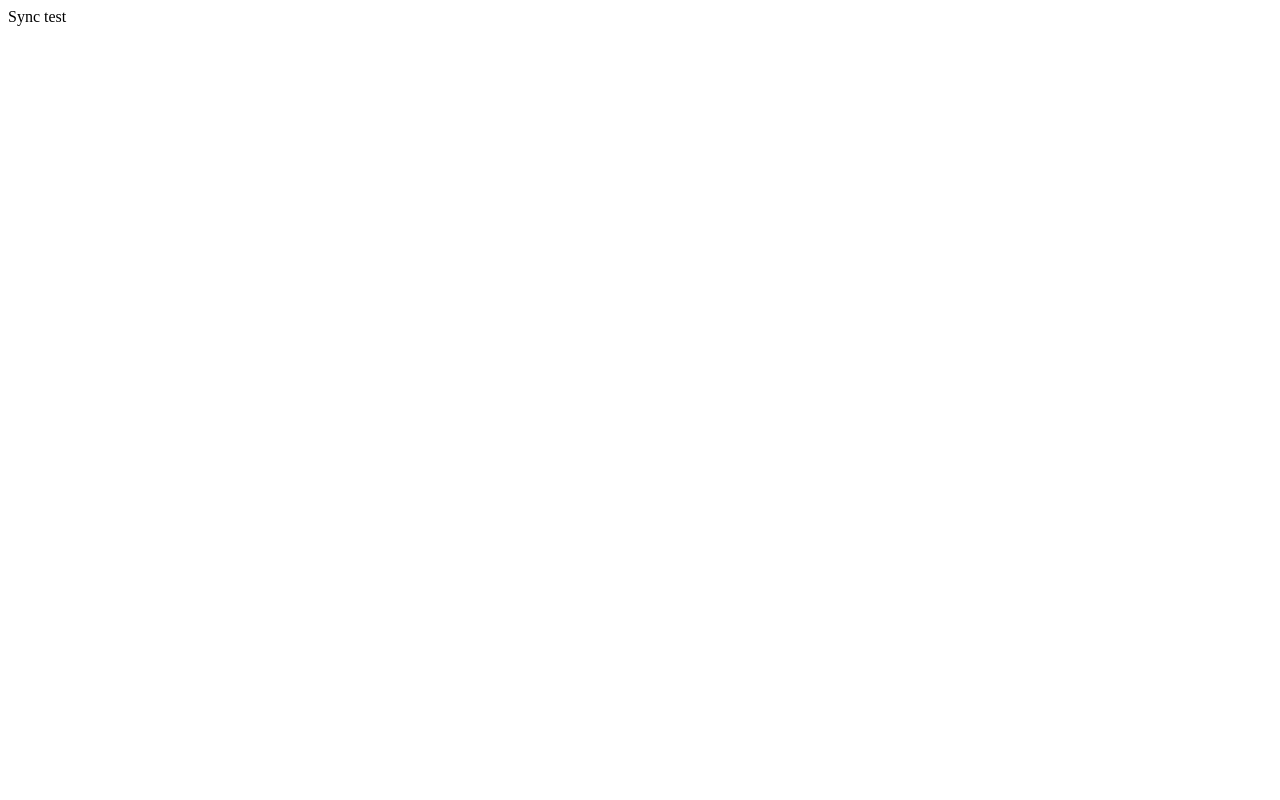
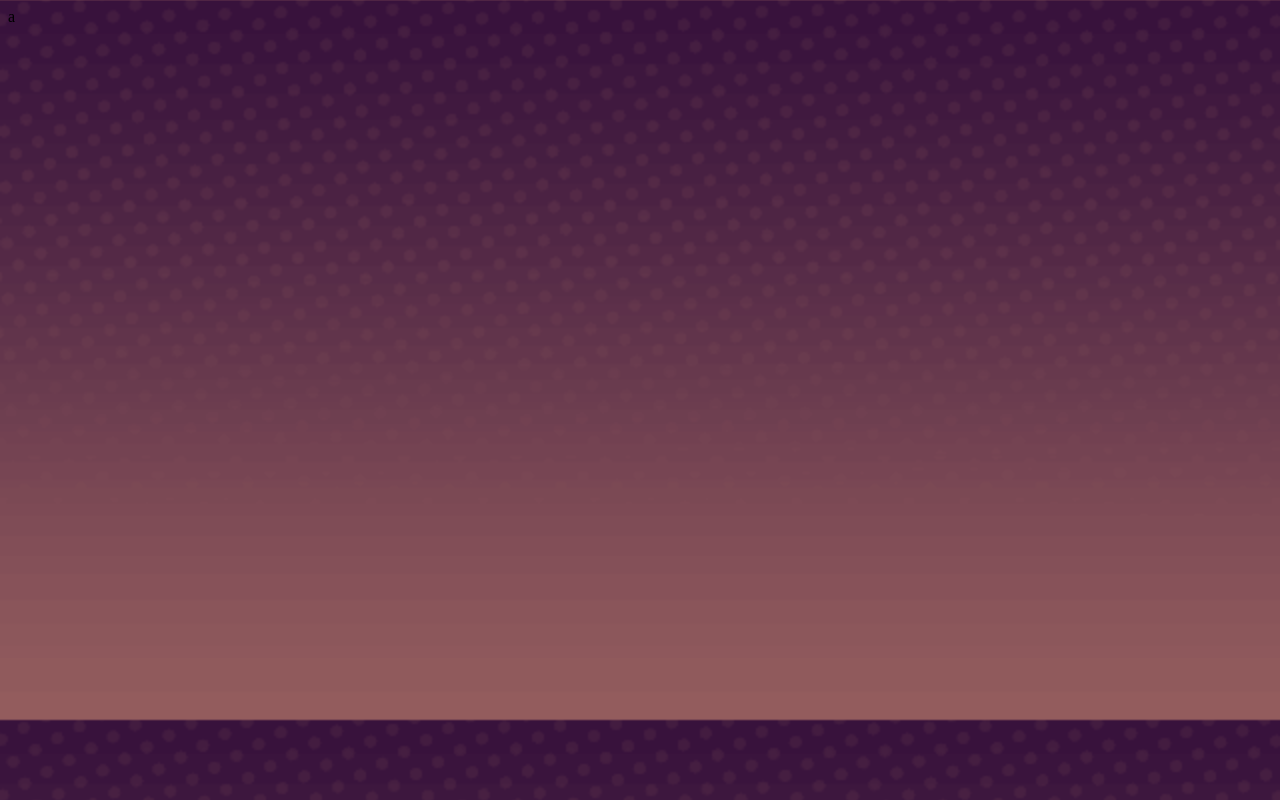
Before and after one commit to PainTrainCollective/PTC-Website, a plain HTML site: page index.html in a window 1280 px wide. Drawn offline with Linux system fonts and the light colour scheme.

Commit message:
Added basic HTML plate to index.html Uploaded IndexBackground.png (12KBs big) set the 16:9 background in CSS/index.CSS
ToDo
Set the background to look good in other resolutions.

```diff
--- /dev/null
+++ b/CSS/index.css
@@ -0,0 +1,4 @@
+body {
+    background-image: url('../IMAGES/IndexBackground.png');
+    background-size: cover;
+}
--- a/index.html
+++ b/index.html
@@ -1 +1,12 @@
-Sync test
+<!DOCTYPE html>
+<html lang="en">
+<head>
+    <meta charset="UTF-8">
+    <meta name="viewport" content="width=device-width, initial-scale=1.0">
+    <title>Pain Train Collective Site</title>
+    <link rel="stylesheet" href="CSS/index.css">
+</head>
+<body>
+    a
+</body>
+</html>
```
